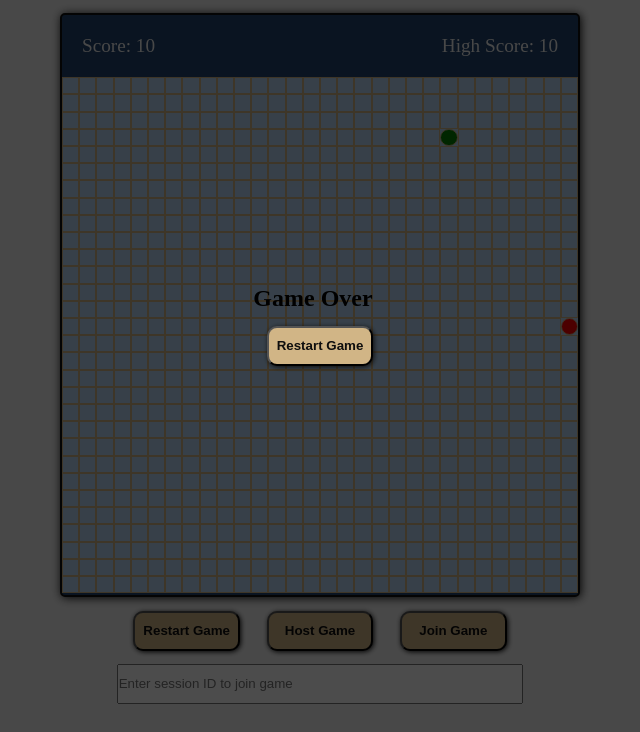
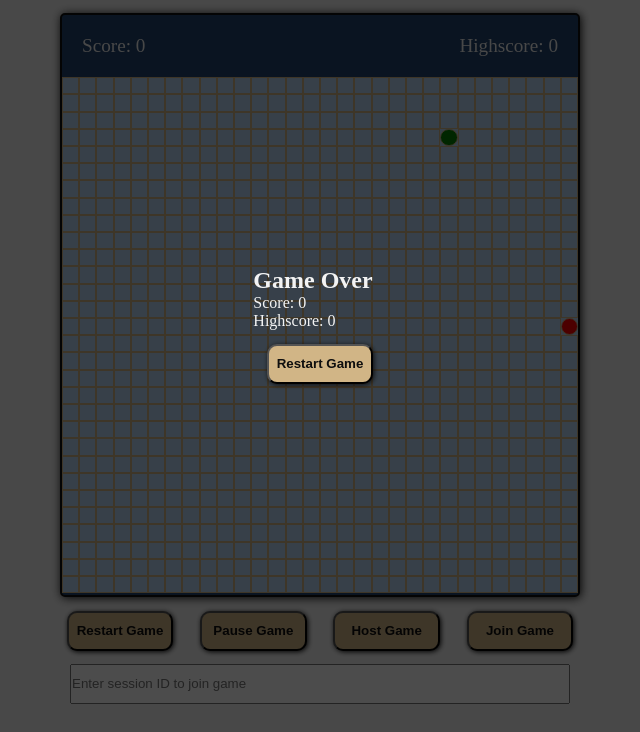
Before and after one commit to oliviaaMach/NoodleNinja, a plain HTML site: page index.html in a window 1280 px wide. Both pictures are taken after a click on the button "Start Game". Shown: the part 68-800 px from the top of the page, without its empty margins (320-960 px from the left). Drawn offline with Linux system fonts and the light colour scheme.

Commit message:
pause och resume done

```diff
--- a/index.html
+++ b/index.html
@@ -13,8 +13,8 @@
 
     <div class="wrapper">
         <div class="gameDetails">
-            <span class="score">Score: 10</span>
-            <span class="highScore:">High Score: 10</span>
+            <p>Score: <span class="score">0</span></p>
+            <p>Highscore: <span class="highScore">0</span></p>
         </div>
         <div class="playBoard">
 
@@ -22,6 +22,7 @@
     </div>
     <div class="controlBtns">
         <button class="btn startBtn">Start Game</button>
+        <button class="btn pauseBtn">Pause Game</button>
         <button class="btn hostBtn">Host Game</button>
         <button class="btn joinBtn">Join Game</button>
         <input type="text" id="joinID" placeholder="Enter session ID to join game">
@@ -30,6 +31,8 @@
     <div id="gameOverlay">
         <div class="overlayContent">
             <h2>Game Over</h2>
+            <p>Score: <span class="finalScore"></span></p>
+            <p>Highscore: <span class="finalHighScore"></span></p>
             <button class="btn restartBtn">Restart Game</button>
         </div>
     </div>
--- a/js/engine/buttons.js
+++ b/js/engine/buttons.js
@@ -1,10 +1,13 @@
-export function buttons (startGame, restartGame, handleGameOver, renderer, gridSize) {
+import { getGameState } from "./game.js";
+
+export function buttons (startGame, restartGame, pauseGame, resumeGame, renderer, gridSize) {
     const startBtn = document.querySelector('.startBtn');
+    const pauseBtn = document.querySelector('.pauseBtn');
 
     let hasStarted = false;
 
     startBtn.addEventListener('click', () => {
-            if (!hasStarted) {
+            if (getGameState() !== 'running') {
                 startGame(renderer, gridSize);
                 startBtn.textContent = 'Restart Game';
                 hasStarted = true;
@@ -12,4 +15,17 @@ export function buttons (startGame, restartGame, handleGameOver, renderer, gridS
                 restartGame(renderer, gridSize);
             };
     });
+
+    pauseBtn.addEventListener('click', () => {
+        const gameState = getGameState();
+
+        if(gameState === 'running') {
+            pauseGame();
+         pauseBtn.textContent = 'Resume Game';
+         } else if(gameState === 'paused') {
+            resumeGame(renderer, gridSize);
+            pauseBtn.textContent = 'Pause Game';
+        }
+    })
+
 }
--- a/js/engine/game.js
+++ b/js/engine/game.js
@@ -1,15 +1,21 @@
 import { Snake } from "/js/snake/snake.js";
 import { Food } from "/js/snake/food.js";
 import { gameLoop } from "./loop.js";
+import { resetScore, finalizeScore } from "./score.js";
 
-let gameState= "idle";
+let gameState= 'idle';
 let gameInterval = null;
 let snake = null;
 let food = null;
 
+export function getGameState() {
+    return gameState;
+}
 
 export function startGame(renderer, gridSize) {
     if (gameState === "running") return;
+
+    resetScore();
 
     snake = new Snake(14, 14);
     food = new Food(gridSize);
@@ -19,12 +25,42 @@ export function startGame(renderer, gridSize) {
 
     gameState = "running";
     // Staring game-loop
-    gameInterval = gameLoop(snake, food, renderer, gridSize, handleGameOver, 150);
+    gameInterval = gameLoop(
+        snake,
+        food,
+        renderer,
+        gridSize,
+        handleGameOver,
+        150
+    );
+}
+
+export function pauseGame() {
+    if(gameState !== 'running') return;
+
+    clearInterval(gameInterval);
+    gameState = 'paused';
+}
+
+export function resumeGame(renderer, gridSize) {
+    if(gameState !== 'paused') return;
+
+    gameState = 'running';
+    gameInterval = gameLoop(
+        snake,
+        food,
+        renderer,
+        gridSize,
+        handleGameOver,
+        150
+    );
 }
 
 export function handleGameOver() {
     gameState = 'gameover';
     clearInterval(gameInterval);
+
+    finalizeScore();
 
     // Show overlay
     const overlay = document.getElementById('gameOverlay');
@@ -32,7 +68,7 @@ export function handleGameOver() {
 }
 
 export function setDirection(direction) {
-    if (snake) {
+    if(snake) {
         snake.setDirection(direction);
     }
 }
--- a/js/engine/loop.js
+++ b/js/engine/loop.js
@@ -1,4 +1,6 @@
-export function gameLoop (snake, food, renderer, gridSize, handleGameOver, gameSpeed = 150) {
+import { increaseScore } from "./score.js";
+
+export function gameLoop (snake, food, renderer, gridSize, handleGameOver, gameSpeed = 150, onScore) {
     const gameInterval = setInterval(() => {
         console.log('tick');
         snake.move();
@@ -9,6 +11,7 @@ export function gameLoop (snake, food, renderer, gridSize, handleGameOver, gameS
         if (snake.getHead().x === food.position.x && snake.getHead().y === food.position.y) {
             snake.grow();
             food.reposition(snake.getSegments());
+            increaseScore();
         }
 
         // Checking wallcollition
--- /dev/null
+++ b/js/engine/score.js
@@ -0,0 +1,39 @@
+let score = 0;
+let highScore = Number(localStorage.getItem('highScore')) || 0;
+
+export function resetScore() {
+    score = 0;
+    updateScoreUI();
+}
+
+export function increaseScore(amount = 10) {
+    score += amount;
+    updateScoreUI();
+}
+
+export function finalizeScore() {
+    if (score > highScore) {
+        highScore = score;
+        localStorage.setItem('highScore', highScore);
+    }
+    updateOverlayUI();
+}
+
+export function updateScoreUI() {
+    const scoreEl = document.querySelector('.score');
+    const highScoreEl = document.querySelector('.highScore');
+
+    if(scoreEl) {
+        scoreEl.textContent = score;
+    }
+    if(highScoreEl) {
+        highScoreEl.textContent = highScore;
+    }
+}
+
+export function updateOverlayUI() {
+    document.querySelector('.finalScore').textContent = score;
+    document.querySelector('.finalHighScore').textContent = highScore;
+}
+
+updateScoreUI()
--- a/main.js
+++ b/main.js
@@ -1,8 +1,7 @@
 import { playBoard } from "./js/snake/grid.js";
 import { Renderer } from "./js/engine/renderer.js";
-import  { startGame, restartGame, handleGameOver, setDirection } from "./js/engine/game.js";
+import  { getGameState, startGame, restartGame, handleGameOver, setDirection, pauseGame, resumeGame } from "./js/engine/game.js";
 import { buttons } from "./js/engine/buttons.js"
-
 
 
 const cells = playBoard();
@@ -18,7 +17,14 @@ document.addEventListener('keydown', (e) => {
     if(e.key === 'ArrowRight') setDirection({x: 1, y: 0});
 });
 
-buttons(startGame, restartGame, handleGameOver, renderer, gridSize);
+buttons(
+    startGame,
+    restartGame,
+    pauseGame,
+    resumeGame,
+    renderer,
+    gridSize
+);
 
 const overlay = document.getElementById('gameOverlay');
 const restartBtn = document.querySelector('.restartBtn');
--- a/style.css
+++ b/style.css
@@ -11,6 +11,12 @@
     --secondary: #b8d8f7;
     --brown: #D1B586;
 }
+
+/* TYPO START */
+    p, h2 {
+        color: var(--white);
+    }
+/* TYPO END */
 
 body {
     display: flex;
@@ -101,5 +107,5 @@ body {
     display: none;
     justify-content: center;
     align-items: center;
-    z-index: 10;
+    z-index: 9999;
 }
```
Also changed, not shown: js/engine/input.js (deleted).
